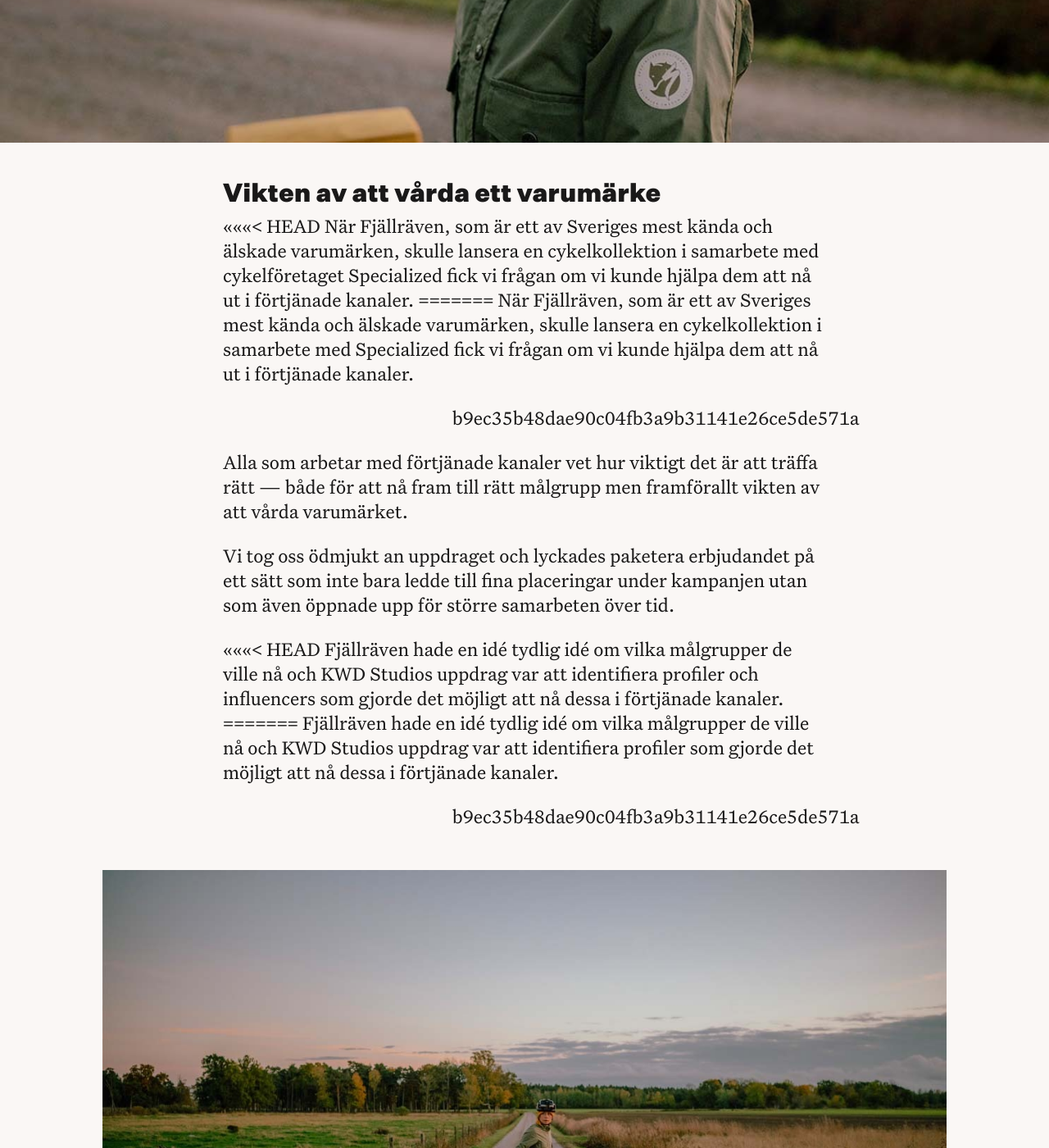
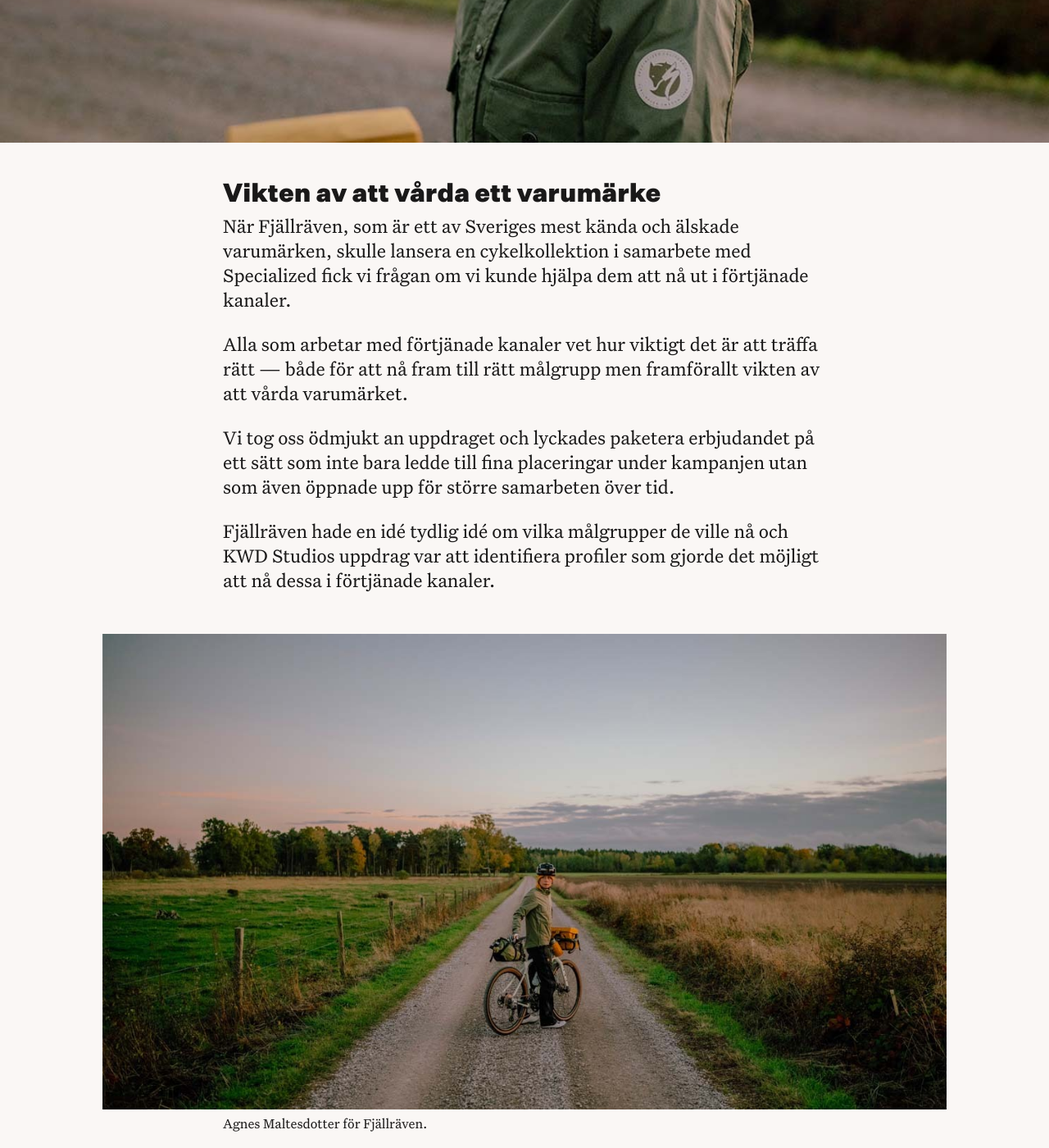
Before and after one commit to kwdstudio/kwdstudio.github.io, a Jekyll site: the page built from _cases/fjallraven-lansering.md, in a window 1280 px wide and 1400 px high, scrolled down 1007 px. Shown: the whole window at 82% size. Built offline with Jekyll 4.4.1, drawn with Linux system fonts in a browser that asks for light colours.

Commit message:
Fix misstake

```diff
--- a/_cases/fjallraven-lansering.md
+++ b/_cases/fjallraven-lansering.md
@@ -13,22 +13,14 @@ intro_lead: När Fjällräven skulle lansera en cykelkollektion i samarbete med
 
 ## Vikten av att vårda ett varumärke
 
-<<<<<<< HEAD
-När Fjällräven, som är ett av Sveriges mest kända och älskade varumärken, skulle lansera en cykelkollektion i samarbete med cykelföretaget Specialized fick vi frågan om vi kunde hjälpa dem att nå ut i förtjänade kanaler.
-=======
 När Fjällräven, som är ett av Sveriges mest kända och älskade varumärken, skulle lansera en cykelkollektion i samarbete med Specialized fick vi frågan om vi kunde hjälpa dem att nå ut i förtjänade kanaler.
->>>>>>> b9ec35b48dae90c04fb3a9b31141e26ce5de571a
 
 Alla som arbetar med förtjänade kanaler vet hur viktigt det är att träffa rätt — både för att nå fram till rätt målgrupp men framförallt vikten av att vårda varumärket.
 
 
 Vi tog oss ödmjukt an uppdraget och lyckades paketera erbjudandet på ett sätt som inte bara ledde till fina placeringar under kampanjen utan som även öppnade upp för större samarbeten över tid.
 
-<<<<<<< HEAD
-Fjällräven hade en idé tydlig idé om vilka målgrupper de ville nå och KWD Studios uppdrag var att identifiera profiler och influencers som gjorde det möjligt att nå dessa i förtjänade kanaler.
-=======
 Fjällräven hade en idé tydlig idé om vilka målgrupper de ville nå och KWD Studios uppdrag var att identifiera profiler som gjorde det möjligt att nå dessa i förtjänade kanaler.
->>>>>>> b9ec35b48dae90c04fb3a9b31141e26ce5de571a
 
 {%
   include page_image.html
```
